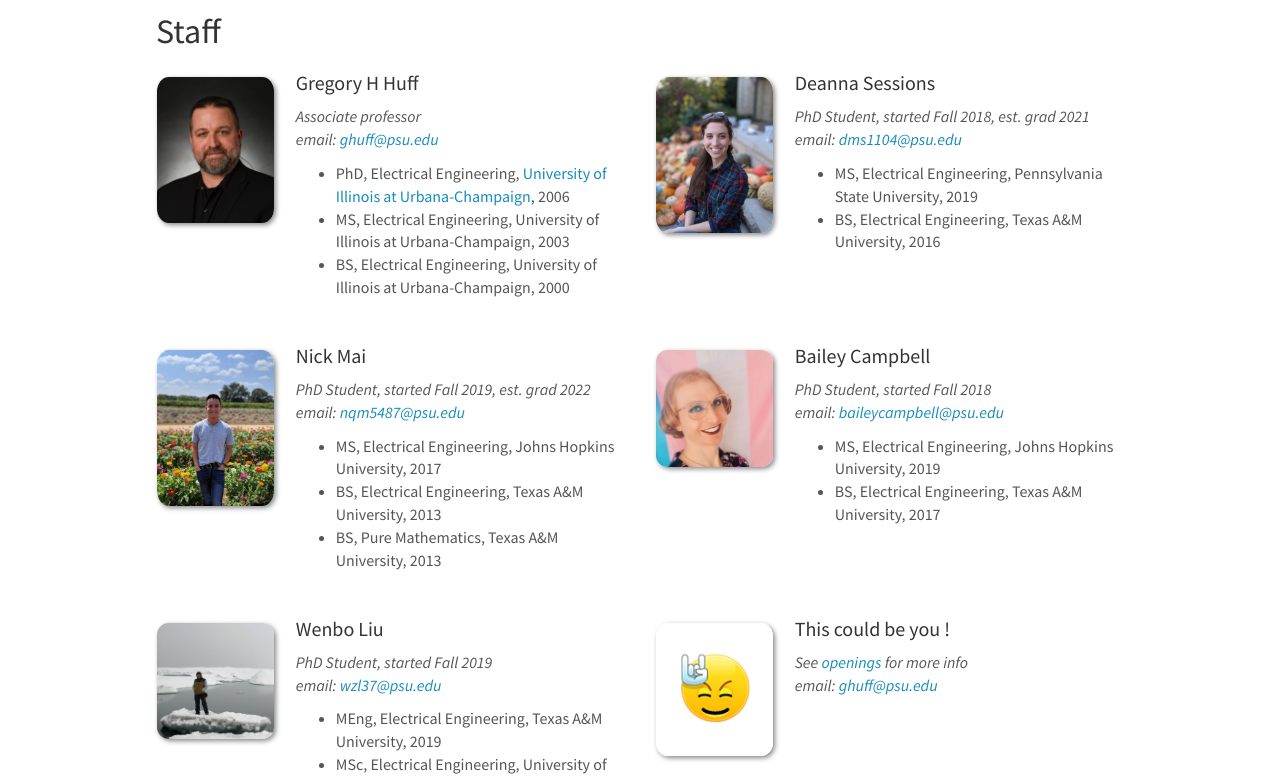
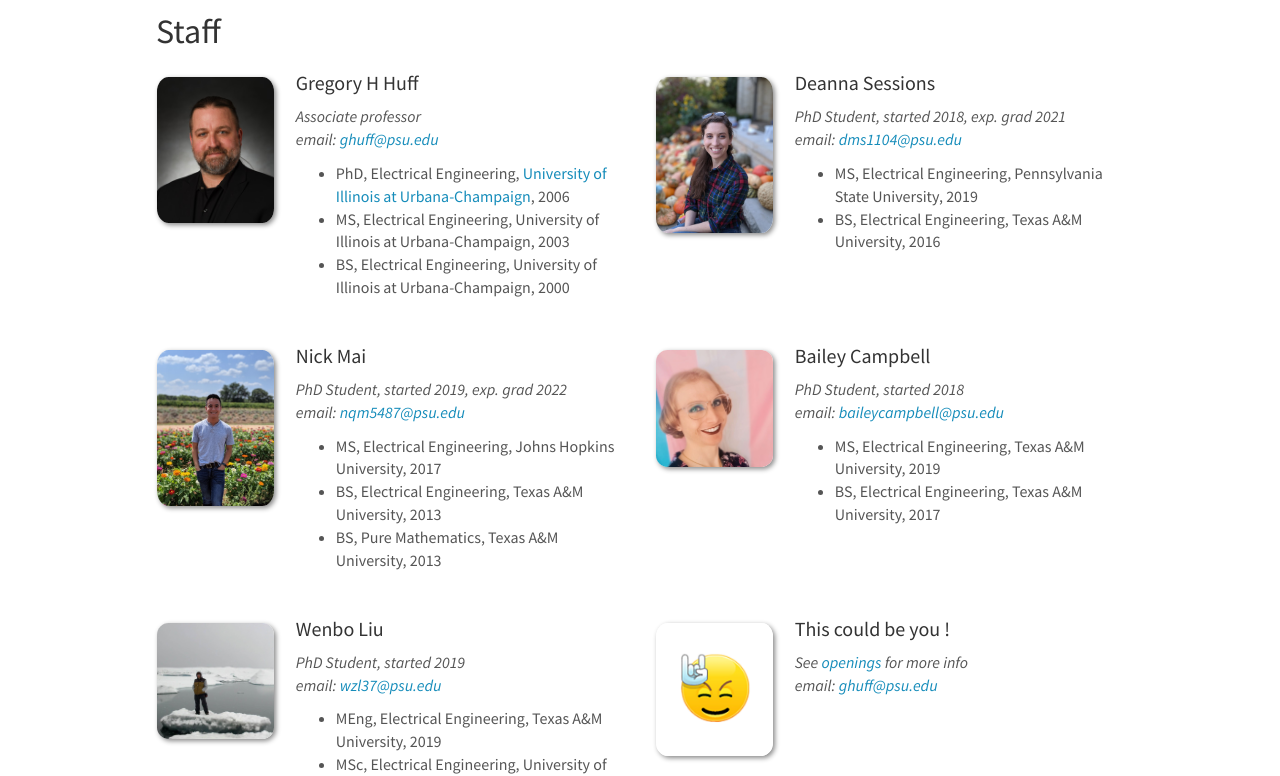
Before and after one commit to HRG-Lab/HRG-lab.github.io, a Jekyll site: the page built from _pages/team.md, in a window 1280 px wide and 1400 px high. Shown: the part 214-990 px from the top of the window. Built offline with Jekyll 4.4.1, drawn with Linux system fonts in a browser that asks for light colours; nearby versions of some CDN libraries.

Commit message:
Update team_members
fixed errors and updated writing to be more concise.

```diff
--- a/_data/team_members.yml
+++ b/_data/team_members.yml
@@ -9,7 +9,7 @@
 
 - name: Deanna Sessions
   photo: sessions-deanna.jpg
-  info: PhD Student, started Fall 2018, est. grad 2021
+  info: PhD Student, started 2018, exp. grad 2021
   email: dms1104@psu.edu
   number_educ: 2
   education1: MS, Electrical Engineering, Pennsylvania State University, 2019
@@ -17,7 +17,7 @@
 
 - name: Nick Mai
   photo: mai-nick.jpg
-  info: PhD Student, started Fall 2019, est. grad 2022
+  info: PhD Student, started 2019, exp. grad 2022
   email: nqm5487@psu.edu
   number_educ: 3
   education1: MS, Electrical Engineering, Johns Hopkins University, 2017
@@ -26,15 +26,15 @@
 
 - name: Bailey Campbell
   photo: campbell-bailey.jpg
-  info: PhD Student, started Fall 2018
+  info: PhD Student, started 2018
   email: baileycampbell@psu.edu
   number_educ: 2
-  education1: MS, Electrical Engineering, Johns Hopkins University, 2019
+  education1: MS, Electrical Engineering, Texas A&amp;M University, 2019
   education2: BS, Electrical Engineering, Texas A&amp;M University, 2017
 
 - name: Wenbo Liu
   photo: liu-wenbo.jpg
-  info: PhD Student, started Fall 2019
+  info: PhD Student, started 2019
   email: wzl37@psu.edu
   number_educ: 3
   education1: MEng, Electrical Engineering, Texas A&amp;M University, 2019
```
